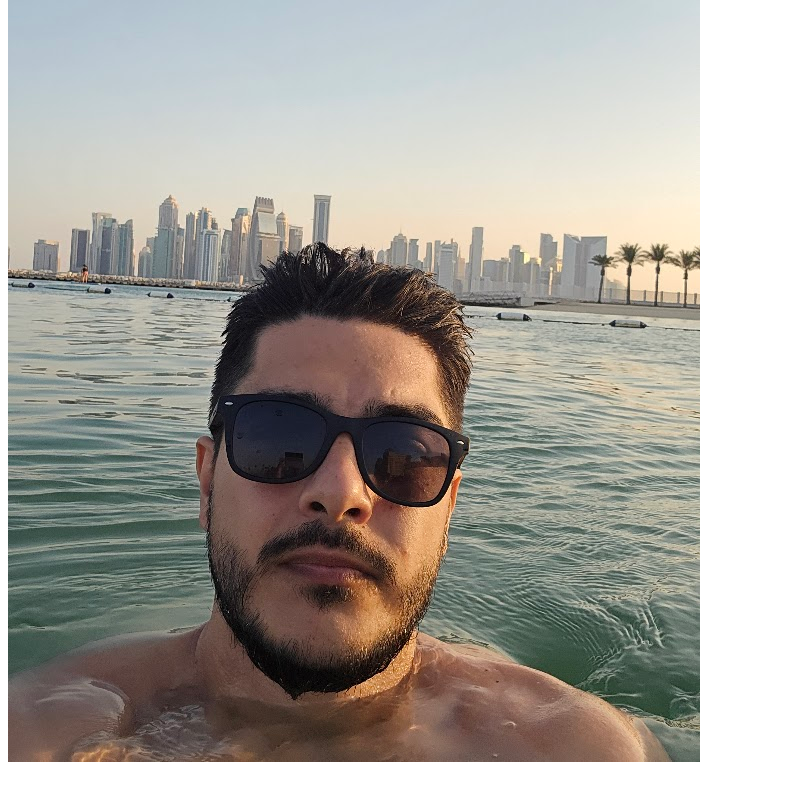
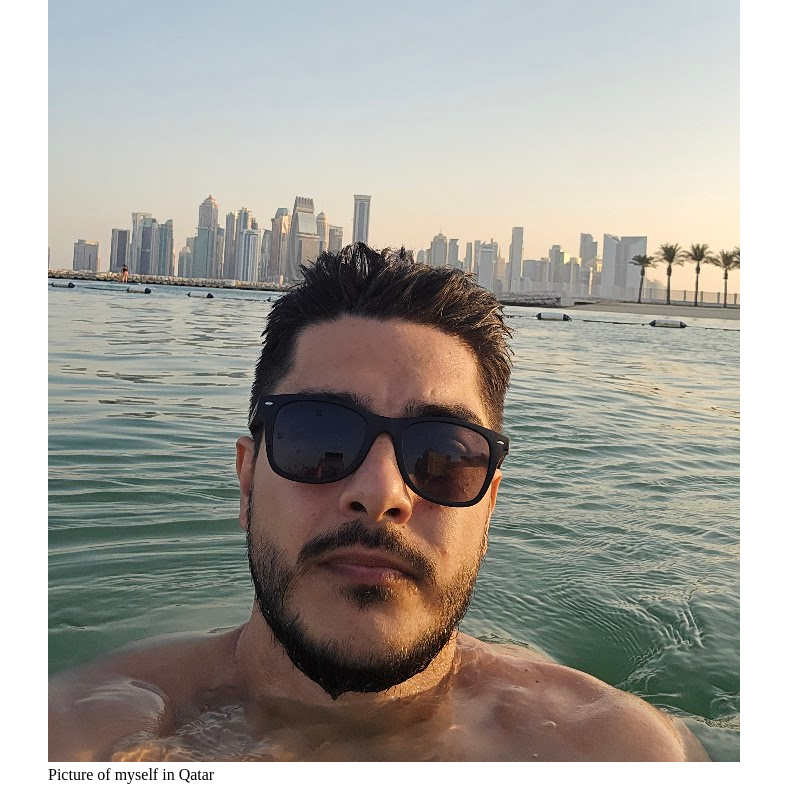
Before and after one commit to CelalDemirtas/D-Tas, a plain HTML site: page web/index.html in a window 1280 px wide. Shown: the part 355-1155 px from the top of the page, without its empty margins (0-795 px from the left). Before the commit the page ends 1129 px from the top, so only its background shows below. Drawn offline with Linux system fonts and the light colour scheme.

Commit message:
i put image in figure element + added figcaption

```diff
--- a/web/index.html
+++ b/web/index.html
@@ -6,7 +6,10 @@
             <h2>This website is for education purposes</h2>
             <p>Stay updated with our progress</p>
             <p>Now i will try to add a picture</p>
-            <img src="./kadir.jpg">
+            <figure>
+                <img src="./kadir.jpg">
+                <figcaption>Picture of myself in Qatar</figcaption>
+            </figure>
         </main>
     </body>
 </html>
```
